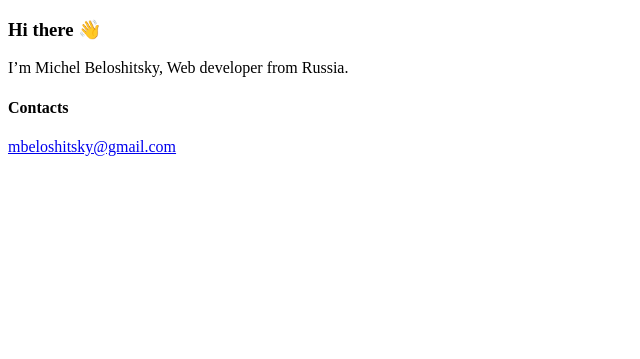
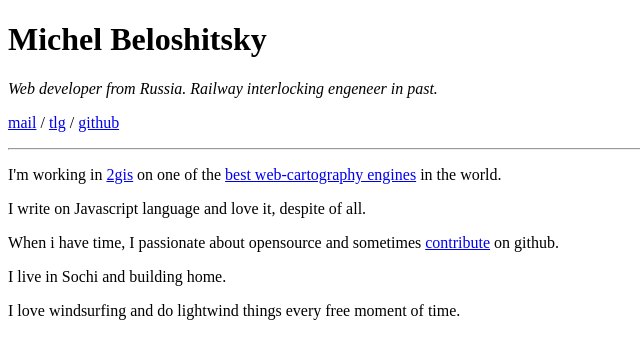
Before and after one commit to itanka9/itanka9.github.io, a Jekyll site: the page built from index.md, in a window 1280 px wide. Shown: the top 359 px of the page, without its empty margins (0-640 px from the left). Built offline with Jekyll 4.4.1, drawn with Linux system fonts in a browser that asks for light colours.

Commit message:
2021-6-6 and style fix

```diff
--- a/_config.yml
+++ b/_config.yml
@@ -19,6 +19,7 @@ kramdown:
     css_class: "highlight"
 
 sass:
+  sass_dir: _sass
   style: :expanded
 
 plugins:
--- a/_layouts/default.html
+++ b/_layouts/default.html
@@ -1,6 +1,7 @@
 <!DOCTYPE html>
 <html>
   <head>
+    <link rel="stylesheet" href="{{ '/style.css' | relative_url }}" />
     <title>{% if page.title %}{{ page.title }} – {% endif %}{{ site.name }} – {{ site.description }}</title>
 
     {% include meta.html %}
--- a/index.md
+++ b/index.md
@@ -2,13 +2,21 @@
 layout: default
 ---
 
-<h3>Hi there 👋</h3>
+<h1>Michel Beloshitsky</h1>
 
-I'm Michel Beloshitsky, Web developer from Russia.
+<p><em>Web developer from Russia. Railway interlocking engeneer in past.</em></p>
 
-<h4>Contacts</h4>
+<a href="mailto:mbeloshitsky@gmail.com">mail</a> / <a href="https://t.me/mbeloshitsky">tlg</a> / <a href="https://github.com/itanka9">github</a>
 
-<a href="mailto:mbeloshitsky@gmail.com">mbeloshitsky@gmail.com</a>
+<hr />
+
+<p>I'm working in <a href="https://info.2gis.ru/">2gis</a> on one of the <a href="https://docs.2gis.com/ru/mapgl/overview">best web-cartography engines</a> in the world.
+<p>I write on Javascript language and love it, despite of all.
+<p>When i have time, I passionate about opensource and sometimes <a href="https://github.com/itanka9">contribute</a> on github.
+<p>I live in Sochi and building home.
+<p>I love windsurfing and do lightwind things every free moment of time.
+
+
 
 
 {% for post in site.posts %}
--- a/style.scss
+++ b/style.scss
@@ -1,3 +1,6 @@
+---
+---
+
 p {
   max-width: 64em;
 }
```
Also changed, not shown: _log/2021-6-6-log.md (added, +14 -0 lines).
